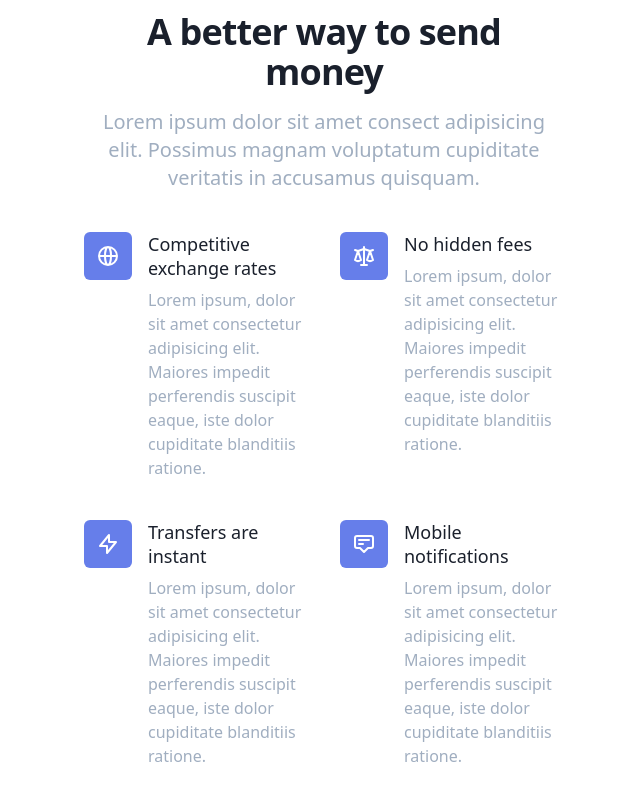
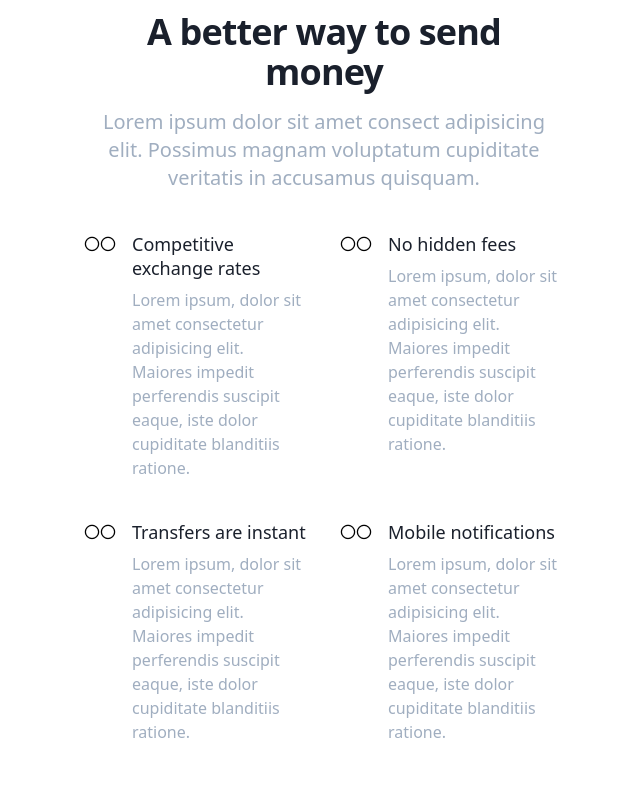
Before and after one commit to aa-0921/aoyama-portfolio, a Next.js app: page /section in a window 1280 px wide. Shown: the part 416-1216 px from the top of the page, without its empty margins (316-956 px from the left). Built offline with nearby package versions, Linux system fonts and the light colour scheme.

Commit message:
[add]svgの削除

```diff
--- a/pages/section.js
+++ b/pages/section.js
@@ -33,23 +33,7 @@ export default function section() {
               <ul className="md:grid md:grid-cols-2 md:gap-x-8 md:gap-y-10">
                 <li>
                   <div className="flex">
-                    <div className="flex-shrink-0">
-                      <div className="flex items-center justify-center h-12 w-12 rounded-md bg-indigo-500 text-white">
-                        <svg
-                          className="h-6 w-6"
-                          fill="none"
-                          viewBox="0 0 24 24"
-                          stroke="currentColor"
-                        >
-                          <path
-                            strokeLinecap="round"
-                            strokeLinejoin="round"
-                            strokeWidth="2"
-                            d="M21 12a9 9 0 01-9 9m9-9a9 9 0 00-9-9m9 9H3m9 9a9 9 0 01-9-9m9 9c1.657 0 3-4.03 3-9s-1.343-9-3-9m0 18c-1.657 0-3-4.03-3-9s1.343-9 3-9m-9 9a9 9 0 019-9"
-                          />
-                        </svg>
-                      </div>
-                    </div>
+                    <div className="flex-shrink-0">〇〇</div>
                     <div className="ml-4">
                       <h4 className="text-lg leading-6 font-medium text-gray-900">
                         Competitive exchange rates
@@ -64,23 +48,7 @@ export default function section() {
                 </li>
                 <li className="mt-10 md:mt-0">
                   <div className="flex">
-                    <div className="flex-shrink-0">
-                      <div className="flex items-center justify-center h-12 w-12 rounded-md bg-indigo-500 text-white">
-                        <svg
-                          className="h-6 w-6"
-                          fill="none"
-                          viewBox="0 0 24 24"
-                          stroke="currentColor"
-                        >
-                          <path
-                            strokeLinecap="round"
-                            strokeLinejoin="round"
-                            strokeWidth="2"
-                            d="M3 6l3 1m0 0l-3 9a5.002 5.002 0 006.001 0M6 7l3 9M6 7l6-2m6 2l3-1m-3 1l-3 9a5.002 5.002 0 006.001 0M18 7l3 9m-3-9l-6-2m0-2v2m0 16V5m0 16H9m3 0h3"
-                          />
-                        </svg>
-                      </div>
-                    </div>
+                    <div className="flex-shrink-0">〇〇</div>
                     <div className="ml-4">
                       <h4 className="text-lg leading-6 font-medium text-gray-900">
                         No hidden fees
@@ -95,23 +63,7 @@ export default function section() {
                 </li>
                 <li className="mt-10 md:mt-0">
                   <div className="flex">
-                    <div className="flex-shrink-0">
-                      <div className="flex items-center justify-center h-12 w-12 rounded-md bg-indigo-500 text-white">
-                        <svg
-                          className="h-6 w-6"
-                          fill="none"
-                          viewBox="0 0 24 24"
-                          stroke="currentColor"
-                        >
-                          <path
-                            strokeLinecap="round"
-                            strokeLinejoin="round"
-                            strokeWidth="2"
-                            d="M13 10V3L4 14h7v7l9-11h-7z"
-                          />
-                        </svg>
-                      </div>
-                    </div>
+                    <div className="flex-shrink-0">〇〇</div>
                     <div className="ml-4">
                       <h4 className="text-lg leading-6 font-medium text-gray-900">
                         Transfers are instant
@@ -126,23 +78,7 @@ export default function section() {
                 </li>
                 <li className="mt-10 md:mt-0">
                   <div className="flex">
-                    <div className="flex-shrink-0">
-                      <div className="flex items-center justify-center h-12 w-12 rounded-md bg-indigo-500 text-white">
-                        <svg
-                          className="h-6 w-6"
-                          fill="none"
-                          viewBox="0 0 24 24"
-                          stroke="currentColor"
-                        >
-                          <path
-                            strokeLinecap="round"
-                            strokeLinejoin="round"
-                            strokeWidth="2"
-                            d="M7 8h10M7 12h4m1 8l-4-4H5a2 2 0 01-2-2V6a2 2 0 012-2h14a2 2 0 012 2v8a2 2 0 01-2 2h-3l-4 4z"
-                          />
-                        </svg>
-                      </div>
-                    </div>
+                    <div className="flex-shrink-0">〇〇</div>
                     <div className="ml-4">
                       <h4 className="text-lg leading-6 font-medium text-gray-900">
                         Mobile notifications
```
